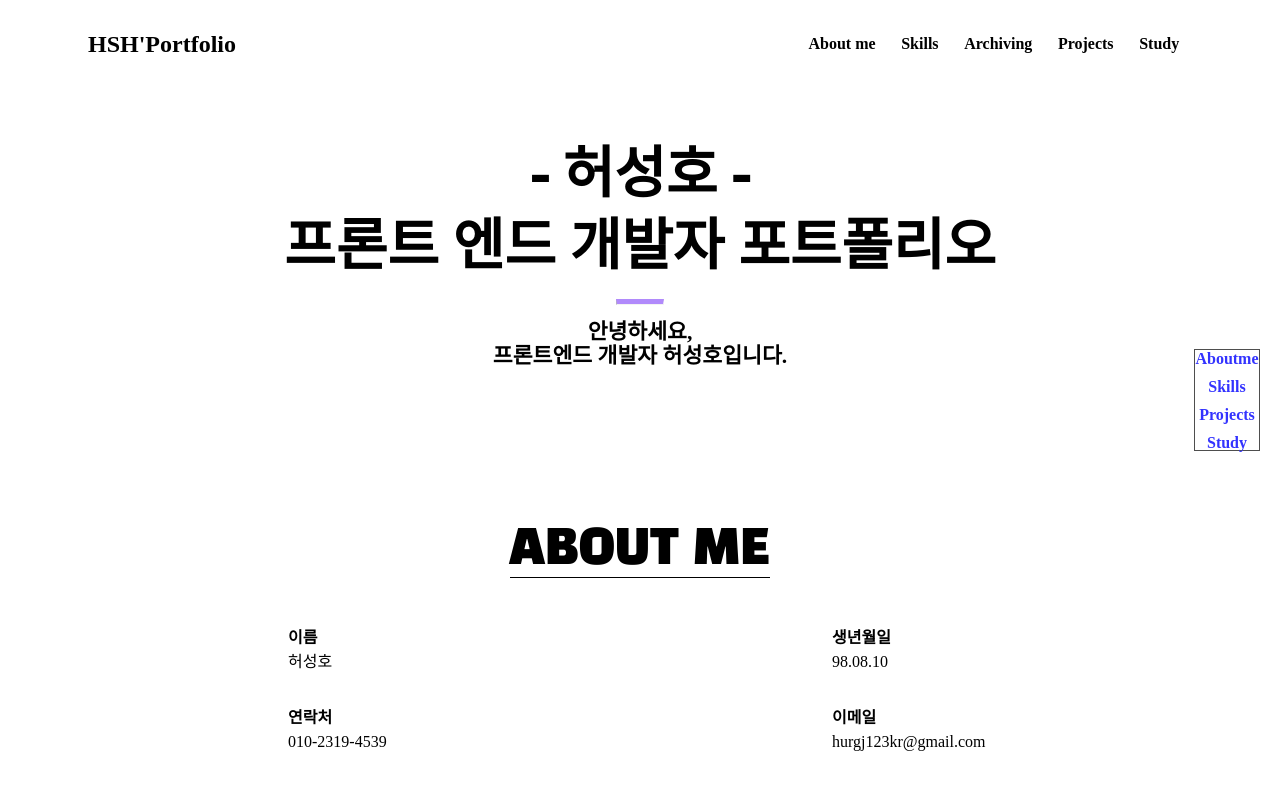
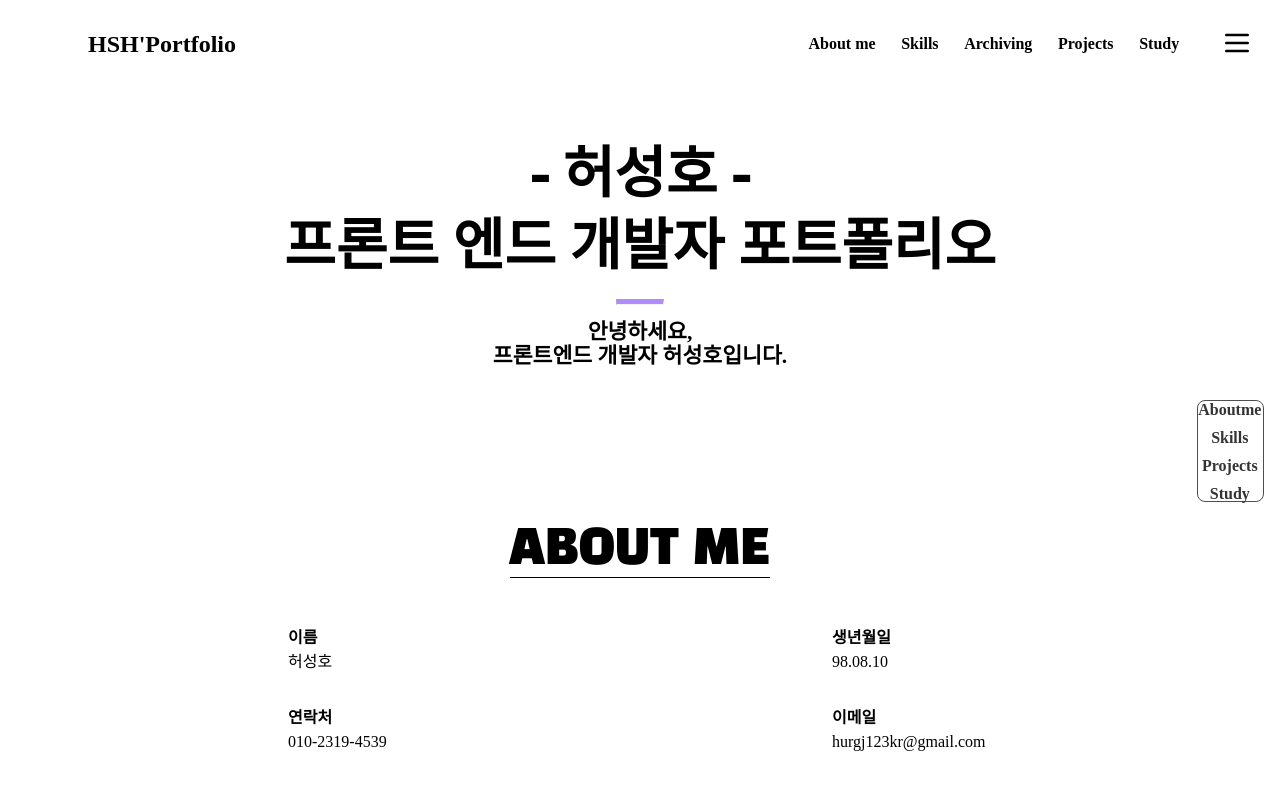
Before and after one commit to sungho-heo/test_protfolio, a React (Vite) app: page / in a window 1280 px wide. Shown: the top 800 px of the page. Built offline with nearby package versions, Linux system fonts and the light colour scheme.

Commit message:
header menu add

```diff
--- a/src/components/Header.tsx
+++ b/src/components/Header.tsx
@@ -1,4 +1,5 @@
 import styles from "../scss/Header.module.scss";
+import { HiOutlineMenu } from "react-icons/hi";
 
 type HeaderProps = {
   scrollToSection: (id: string) => void;
@@ -18,41 +19,44 @@ export const Header: React.FC<HeaderProps> = ({ scrollToSection }) => {
         {/* -명칭이 들어가면 styles.*로 작성할경우 연산으로 인식하기에 []안에 넣어줘야함 styles[""]이런식 */}
         <nav className={styles["Header_navigation-menu"]}>
           <button
-            className={styles["Header_menu-button"]}
+            className={styles["Header_nav-button"]}
             type="button"
             onClick={() => scrollToSection("about-me")}
           >
             About me
           </button>
           <button
-            className={styles["Header_menu-button"]}
+            className={styles["Header_nav-button"]}
             type="button"
             onClick={() => scrollToSection("skills")}
           >
             Skills
           </button>
           <button
-            className={styles["Header_menu-button"]}
+            className={styles["Header_nav-button"]}
             type="button"
             onClick={() => scrollToSection("archiving")}
           >
             Archiving
           </button>
           <button
-            className={styles["Header_menu-button"]}
+            className={styles["Header_nav-button"]}
             type="button"
             onClick={() => scrollToSection("projects")}
           >
             Projects
           </button>
           <button
-            className={styles["Header_menu-button"]}
+            className={styles["Header_nav-button"]}
             type="button"
             onClick={() => scrollToSection("study")}
           >
             Study
           </button>
         </nav>
+        <div className={styles.Header_menu}>
+          <HiOutlineMenu className={styles["Header_menu-icon"]} />
+        </div>
       </div>
     </header>
   );
--- a/src/components/Home.tsx
+++ b/src/components/Home.tsx
@@ -56,6 +56,11 @@ export const Home: React.FC<HomeProps> = ({ scrollToSection }) => {
       <Projects />
       {/* Study */}
       <Study />
+      <aside
+        id="default-sidebar"
+        className={homeStyles.Side_remocon}
+        aria-label="Sidebar"
+      >
         <div className={homeStyles.Remocon_content}>
           <button
             className={homeStyles.Remocon_button}
@@ -82,6 +87,7 @@ export const Home: React.FC<HomeProps> = ({ scrollToSection }) => {
             Study
           </button>
         </div>
+      </aside>
     </>
   );
 };
--- a/src/scss/Header.module.scss
+++ b/src/scss/Header.module.scss
@@ -13,6 +13,7 @@
   max-width: 72rem;
   height: 4.5rem;
   justify-content: space-between;
+  align-items: center;
   margin: 0 auto;
   padding: 1.25rem 1.5rem;
 }
@@ -27,7 +28,7 @@
   display: flex;
 }
 
-.Header_menu-button {
+.Header_nav-button {
   padding: 0 0.8rem;
   font-weight: 700;
   line-height: 2rem;
@@ -42,3 +43,19 @@
 
   -webkit-appearance: button;
 }
+
+// menu
+.Header_menu {
+  position: fixed; /* 화면에 고정 */
+  display: flex;
+  align-items: center;
+  top: 0;
+  right: 0;
+  margin: 0.7rem;
+  padding: 1rem 1rem; /* 내부 여백 */
+  font-size: 2rem;
+  z-index: 10;
+  background-color: white;
+  width: auto; /* 내용물 크기에 맞춤 */
+  height: auto; /* 내용물 크기에 맞춤 */
+}
--- a/src/scss/Home.module.scss
+++ b/src/scss/Home.module.scss
@@ -72,24 +72,30 @@
 }
 
 // Remocon
-.Remocon_content {
+
+.Side_remocon {
   position: fixed;
   top: 50%;
-  right: 20px;
+  right: 1rem;
+  z-index: 40;
+  width: 4.2rem;
+}
+
+.Remocon_content {
+  height: 100%;
+  background-color: var(--color-gray-800);
   border: 1px solid #222222;
-  background-color: #ffffff;
-  transform: translateY(-50%);
+  border-radius: 0.5rem;
   display: flex;
   flex-direction: column;
   gap: 12px;
-  z-index: 10;
   opacity: 0.8;
 }
 
 .Remocon_button {
   width: 4rem;
   height: 1rem;
-  color: blue;
+  color: black;
   font-weight: bold;
   text-align: center;
   cursor: pointer;
```
Lines whose indentation alone changed are shown as unchanged.
